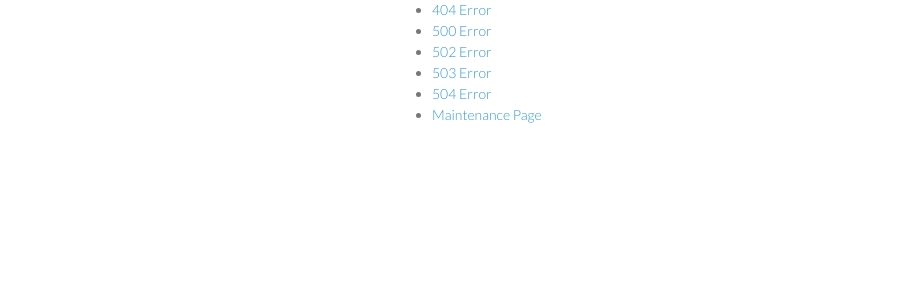
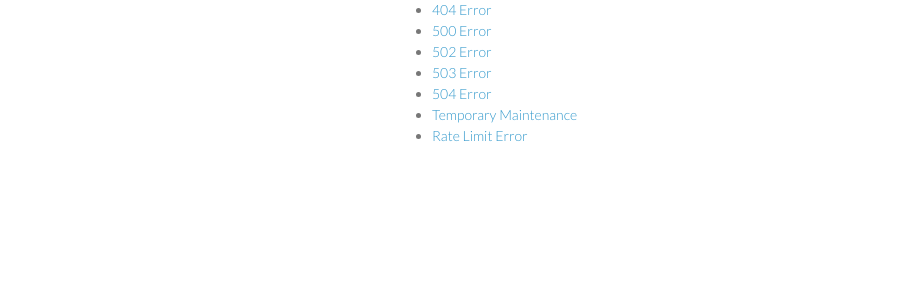
Before and after one commit to alexphelps/server-error-pages, a Jekyll site: the page index.html, which Jekyll copies as it is, in a window 1280 px wide. Shown: the part 428-728 px from the top of the page, without its empty margins (178-1089 px from the left). Built offline with Jekyll 4.4.1, drawn with Linux system fonts in a browser that asks for light colours.

Commit message:
add link to Rate Limit page

```diff
--- a/index.html
+++ b/index.html
@@ -48,7 +48,8 @@
           <li><a href="http://alexphelps.github.io/Server-Error-Pages/502-error.html" target="_blank">502 Error</a></li>
           <li><a href="http://alexphelps.github.io/Server-Error-Pages/503-error.html" target="_blank">503 Error</a></li>
           <li><a href="http://alexphelps.github.io/Server-Error-Pages/504-error.html" target="_blank">504 Error</a></li>
-          <li><a href="http://alexphelps.github.io/Server-Error-Pages/Maintenance-Page.html" target="_blank">Maintenance Page</a></li>
+          <li><a href="http://alexphelps.github.io/Server-Error-Pages/maintenance-page.html" target="_blank">Temporary Maintenance</a></li>
+          <li><a href="http://alexphelps.github.io/Server-Error-Pages/rate-limit-error.html" target="_blank">Rate Limit Error</a></li>
         </ul>
 
       </section>
```
